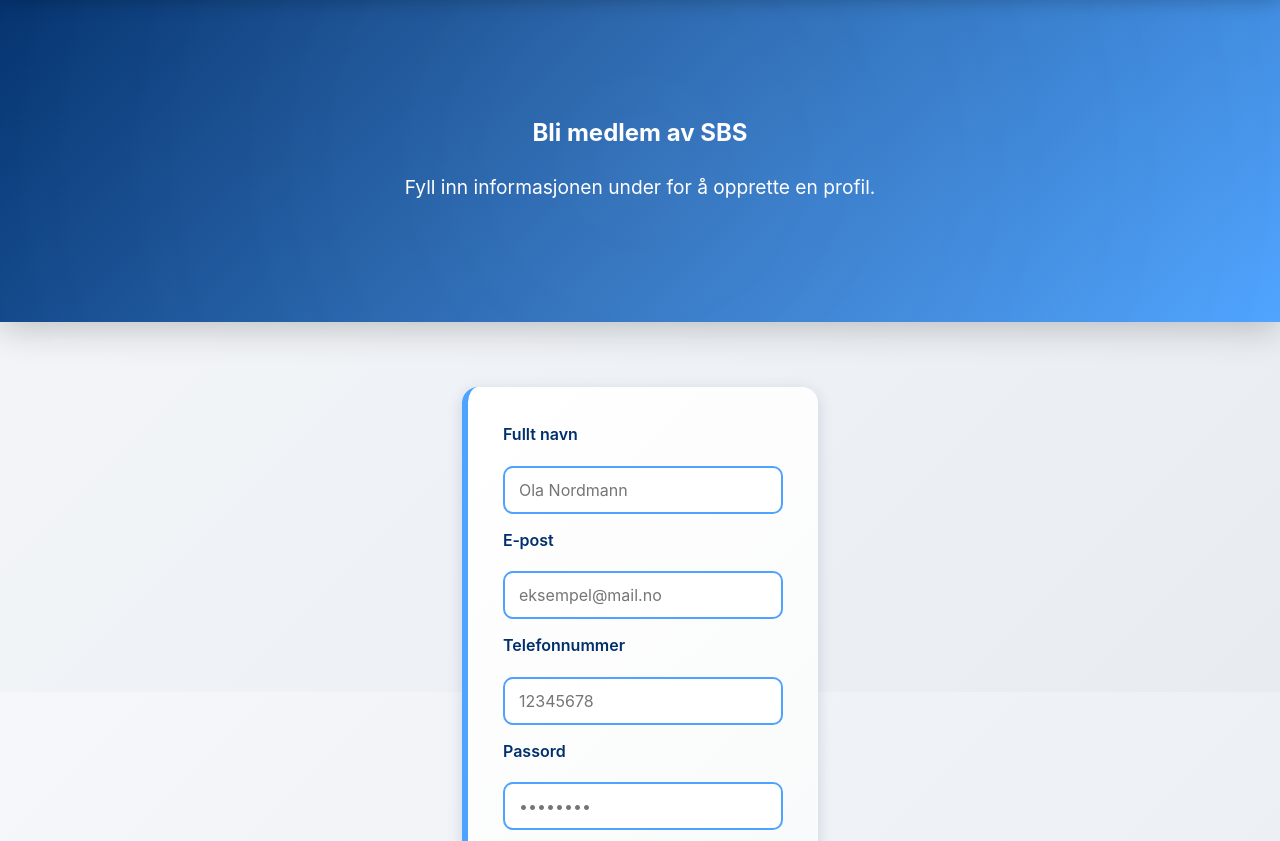
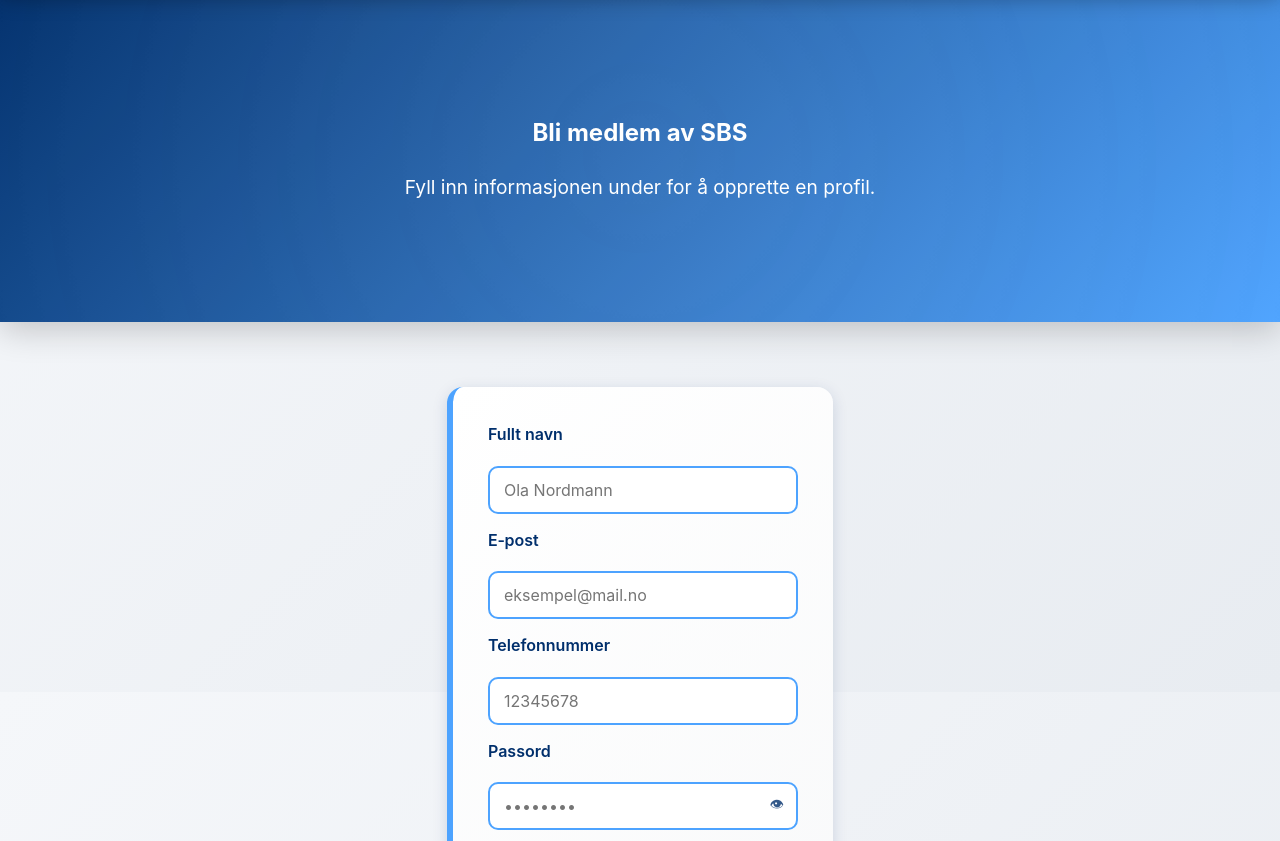
Before and after one commit to StumpStunk/SBB-Nettside, a plain HTML site: page registrer.html in a window 1280 px wide. Shown: the part 108-949 px from the top of the page. Drawn offline with nearby package versions, Linux system fonts and the light colour scheme.

Commit message:
v9.21
vis skjul knapp for passord

```diff
--- a/registrer.html
+++ b/registrer.html
@@ -47,10 +47,16 @@
     <input id="phone" type="tel" placeholder="12345678" required>
 
     <label for="password">Passord</label>
-    <input id="password" type="password" placeholder="••••••••" required>
+    <div class="password-field">
+      <input id="password" type="password" placeholder="••••••••" required>
+      <button type="button" class="password-toggle" data-target="password">👁</button>
+    </div>
 
     <label for="password_confirm">Bekreft passord</label>
-    <input id="password_confirm" type="password" placeholder="••••••••" required>
+    <div class="password-field">
+      <input id="password_confirm" type="password" placeholder="••••••••" required>
+      <button type="button" class="password-toggle" data-target="password_confirm">👁</button>
+    </div>
 
 
     <button class="btn" type="submit">Opprett konto</button>
@@ -125,6 +131,21 @@
       window.location.href = "Inlogging.html";
     }
 
+    // Vis/skjul passord-knapper
+    function initPasswordToggles() {
+      document.querySelectorAll('.password-toggle').forEach(btn => {
+        const targetId = btn.getAttribute('data-target');
+        const input = document.getElementById(targetId);
+        if (!input) return;
+
+        btn.addEventListener('click', () => {
+          const isPassword = input.type === 'password';
+          input.type = isPassword ? 'text' : 'password';
+          btn.textContent = isPassword ? '🙈' : '👁';
+        });
+      });
+    }
+
     // Dropdown funksjonalitet
     function initDropdown() {
       const dropdown = document.getElementById('settings-dropdown');
@@ -171,6 +192,7 @@
       }
 
       initDropdown();
+      initPasswordToggles();
     }
 
     updateNavigation();
--- a/style.css
+++ b/style.css
@@ -467,6 +467,36 @@
     transform: translateY(-1px);
   }
 
+  /* Passord-felt med vis/skjul-knapp */
+  .password-field {
+    position: relative;
+    display: flex;
+    align-items: center;
+  }
+
+  .password-field input[type="password"],
+  .password-field input[type="text"] {
+    padding-right: 44px;
+  }
+
+  .password-toggle {
+    position: absolute;
+    right: 10px;
+    top: 50%;
+    transform: translateY(-50%);
+    border: none;
+    background: transparent;
+    cursor: pointer;
+    font-size: 14px;
+    color: var(--blue-dark);
+    opacity: 0.8;
+    padding: 4px;
+  }
+
+  .password-toggle:hover {
+    opacity: 1;
+  }
+
   footer {
     background: linear-gradient(135deg, var(--blue-dark) 0%, #001a3d 100%);
     color: var(--white);
```
Also changed, not shown: Inlogging.html (+22 -1 lines), profil.html (+28 -3 lines), reset-password.html (+24 -2 lines).
